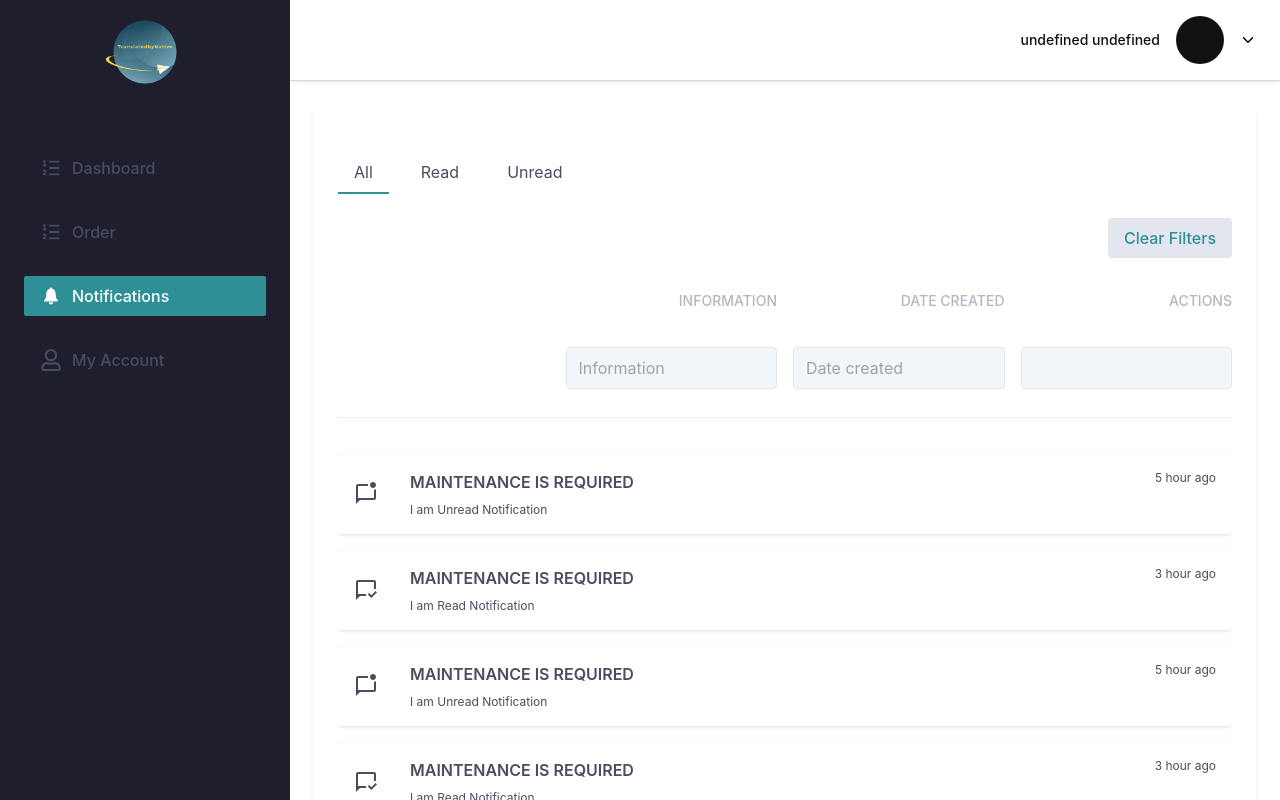
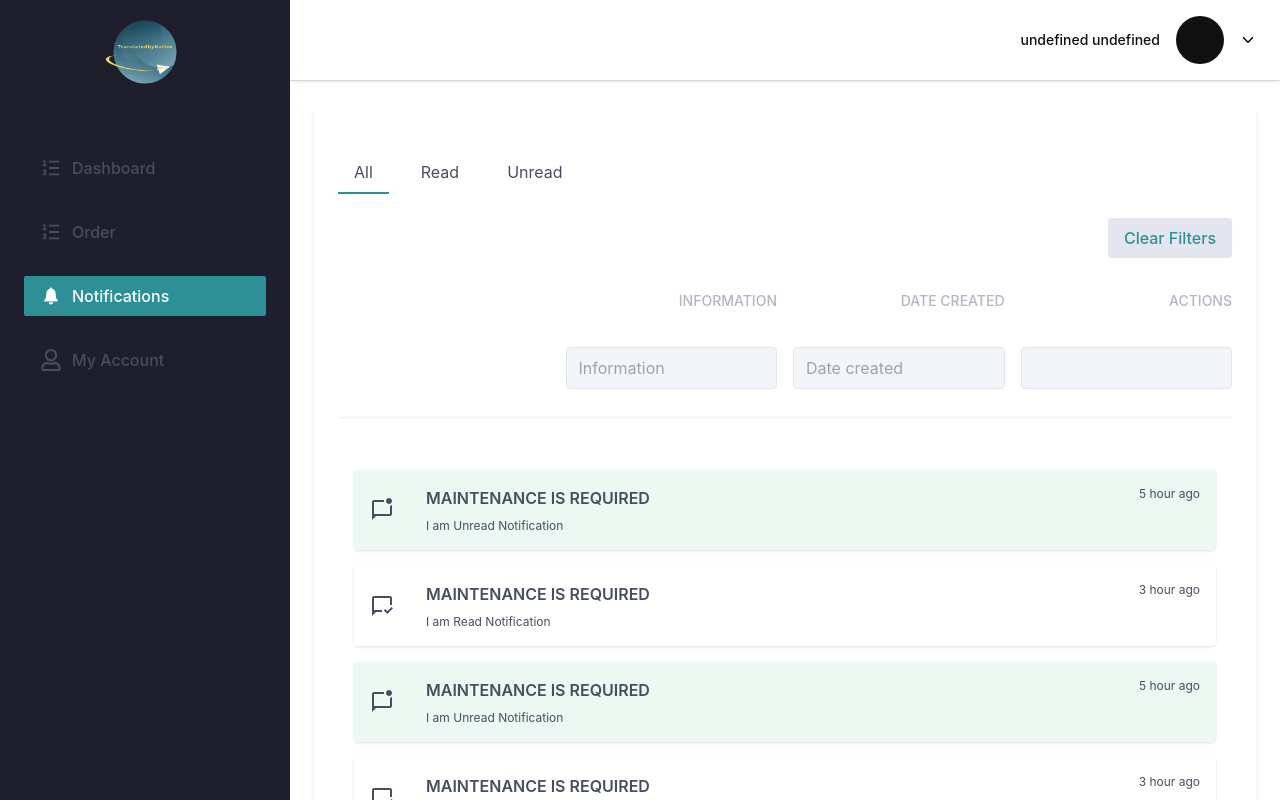
Before and after one commit to billydev139/translated-by-native-user-admin, a React (Create React App) app: page /Notifications in a window 1280 px wide. Built offline with nearby package versions, Linux system fonts and the light colour scheme; no server answers; sample sign-in values are in the browser's storage.

Commit message:
UI Changed

```diff
--- a/src/components/Notification/Notification.jsx
+++ b/src/components/Notification/Notification.jsx
@@ -3,7 +3,7 @@ import { MdOutlineMarkChatRead, MdOutlineMarkChatUnread } from "react-icons/md"
 const Notification = ({ id, subject, message, time, status, icon }) => {
   return (
     <>
-    <div className={`bg-white ${status === "Read" ? "bg-gray-4" : "hover:bg-blue-200"} flex justify-between p-4 mb-4 rounded shadow-card cursor-pointer`}>
+    <div className={`${status === "Read" ? "bg-white hover:bg-[#ECF9F3]" : "bg-[#ECF9F3]"} flex justify-between p-4 mb-4 rounded shadow-card cursor-pointer`}>
 
       <div className="flex gap-8 w-11/12 items-center">
         {/* <img
@@ -30,7 +30,6 @@ const Notification = ({ id, subject, message, time, status, icon }) => {
       </div>
 
     </div>
-
     </>
   )
 }
--- a/src/pages/notifications/Notifications.jsx
+++ b/src/pages/notifications/Notifications.jsx
@@ -127,7 +127,7 @@ const Notifications = () => {
                     </td>
                   )
                     : (
-                    <div className="">
+                    <div className="p-4">
                       {filteredNotifications.map((item) => (
                         <div key={item.id} className="mt-2">
                           <Notification
```
